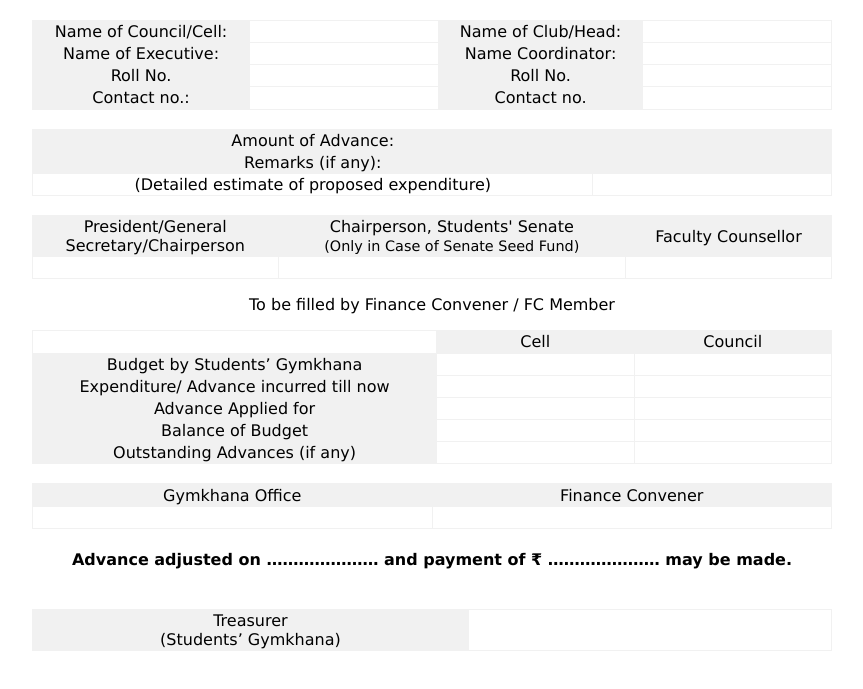
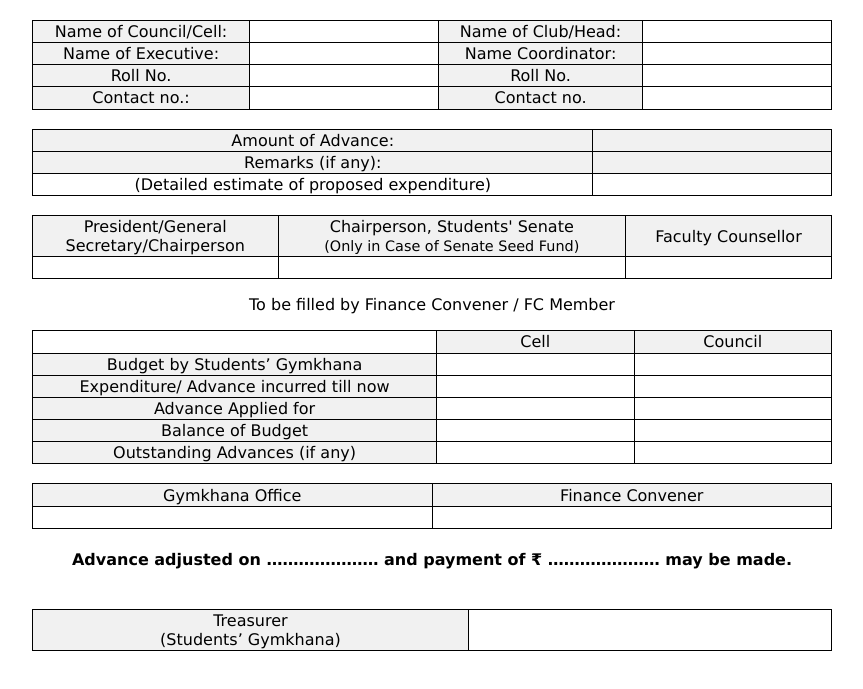
Before and after one commit to this-is-mjk/Advance-Request-FORM-SG1, a plain HTML site: page index.html in a window 1280 px wide. Shown: the part 181-870 px from the top of the page, without its empty margins (208-1071 px from the left). Drawn offline with Linux system fonts and the light colour scheme.

Commit message:
Update main.css

```diff
--- a/main.css
+++ b/main.css
@@ -27,7 +27,7 @@ table {
     min-width: 800px;
 }
 table, th, td {
-    border: 1px solid rgb(241,241,241);
+    border: 1px solid black;
     border-collapse: collapse;
     margin: 0 auto;
 }
```
